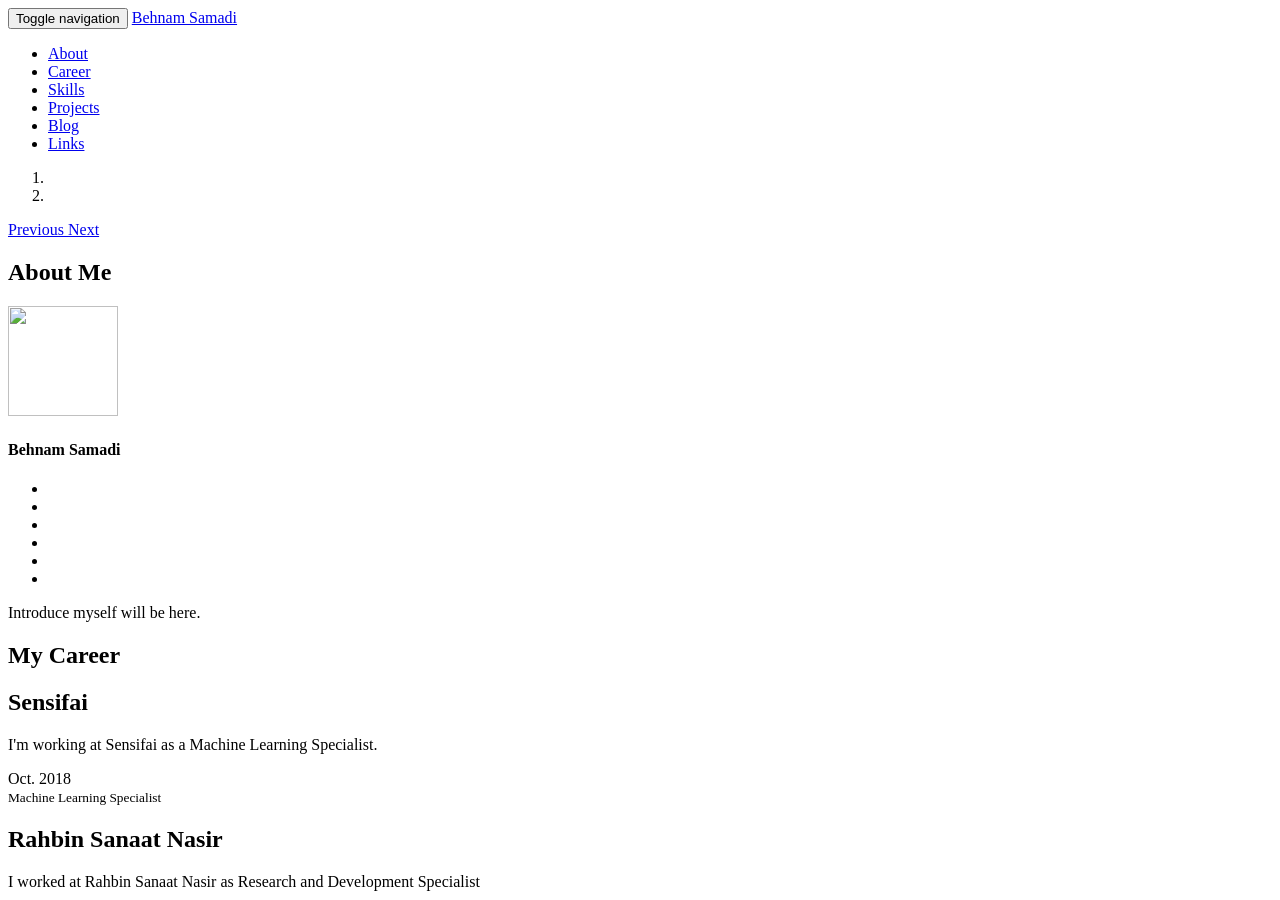
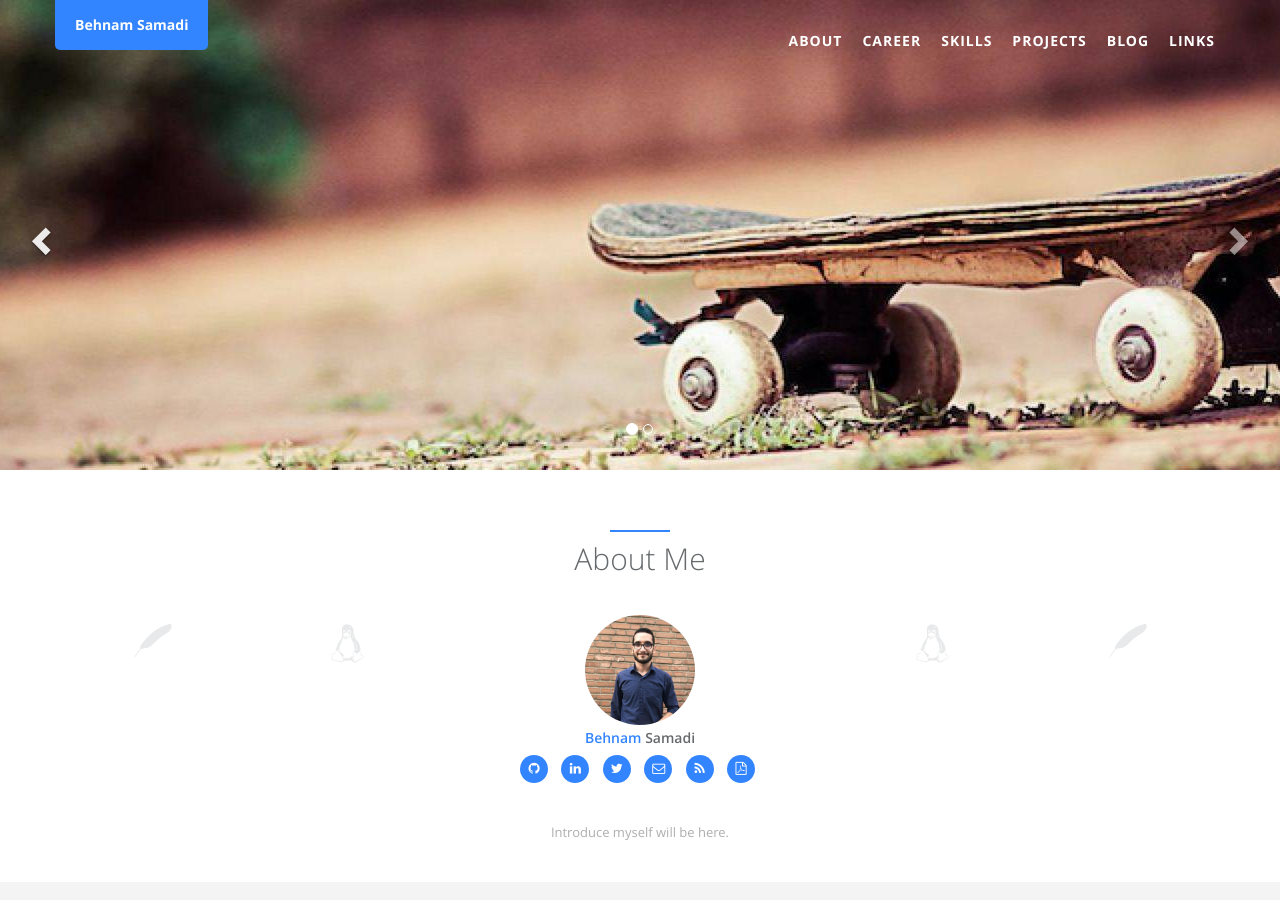
Before and after one commit to BehnamSamadi/behnamsamadi.github.io, a Jekyll site: the page built from index.html, in a window 1280 px wide and 900 px high. Built offline with Jekyll 4.4.1, drawn with Linux system fonts in a browser that asks for light colours.

```diff
--- a/_config.yml
+++ b/_config.yml
@@ -4,7 +4,7 @@
 title: Behnam Samadi
 description: Behnam's blog,use Jekyll and github pages.
 keywords: Behnam,Samadi,blog,Machine learning,ml,computer vision,cv,BehnamSamadi
-baseurl:  behnamsamadi.github.io # if you have suburl as homepage like '/homepage', please change it to '/homepage' and your repo's name should be 'homepage'
+baseurl: / #behnamsamadi.github.io # if you have suburl as homepage like '/homepage', please change it to '/homepage' and your repo's name should be 'homepage'
 url: behnamsamadi.github.io  # url should be 'http://<github_username>.github.io/homepage' as before
 # url: http://127.0.0.1:4000
 img_path: behnamsamadi.github.io/static/assets/img/blog  # url should be '/homepage/static/assets/img/blog' as before
```
